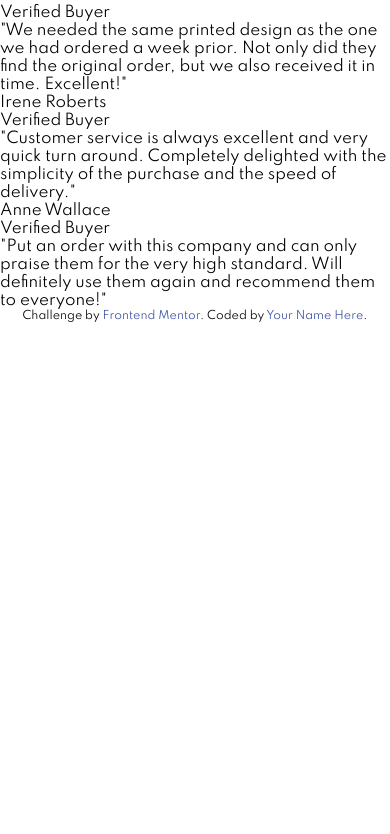
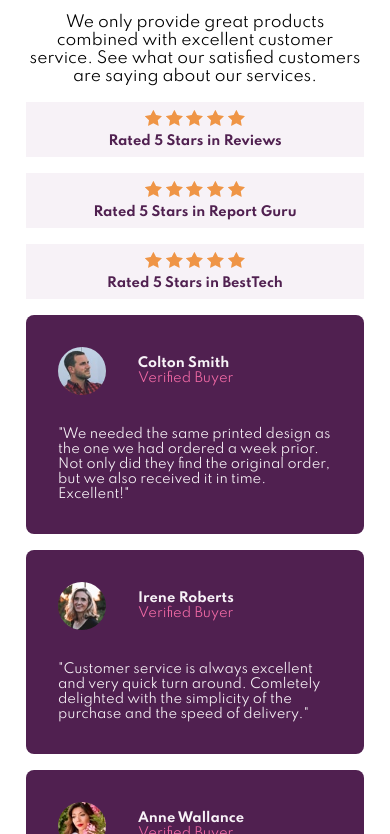
Before and after one commit to SirDev97/social-proof-section, a plain HTML site: page index.html in a window 390 px wide. Shown: the part 194-1028 px from the top of the page. Before the commit the page ends 844 px from the top, so only its background shows below. Drawn offline with Linux system fonts and the light colour scheme.

Commit message:
Finished mobile view

```diff
--- a/index.html
+++ b/index.html
@@ -14,8 +14,9 @@
     <title>Frontend Mentor | Social proof section</title>
     <style>
       .attribution {
-        font-size: 11px;
+        font-size: 10px;
         text-align: center;
+        margin-top: 1rem;
       }
       .attribution a {
         color: hsl(228, 45%, 44%);
@@ -23,6 +24,7 @@
     </style>
   </head>
   <body>
+    <div class="container">
       <div class="hero">
         <h1>10,000+ of our users love our products.</h1>
         <p>
@@ -31,29 +33,47 @@
         </p>
       </div>
 
-    <div class="reviews">
-      <div class="review">Rated 5 Stars in Reviews</div>
-      <div class="review">Rated 5 Stars in Report Guru</div>
-      <div class="review">Rated 5 Stars in BestTech</div>
-    </div>
+      <ul class="reviews flow-content">
+        <li>Rated 5 Stars in Reviews</li>
+        <li>Rated 5 Stars in Report Guru</li>
+        <li>Rated 5 Stars in BestTech</li>
+      </ul>
 
-    <div class="quotes">
+      <div class="quotes flow-content">
+        <blockquote>
+          <div class="split">
+            <img src="/images/image-colton.jpg">
             <div>
               <div class="buyer">Colton Smith</div>
-        <div class="verified">Verified Buyer</div>
-        "We needed the same printed design as the one we had ordered a week prior.
+              <div class="status">Verified Buyer</div>
+            </div>
+          </div>
+            <p class="quote">"We needed the same printed design as the one we had ordered a week prior.
             Not only did they find the original order, but we also received it in time.
-        Excellent!"</div>
+            Excellent!"</p>
+        </blockquote>
+        <blockquote>
+          <div class="split a-center">
+          <img src="/images/image-irene.jpg">
           <div>
             <div class="buyer">Irene Roberts</div>
-        <div class="verified">Verified Buyer</div>
-        "Customer service is always excellent and very quick turn around. Completely
-        delighted with the simplicity of the purchase and the speed of delivery."</div>
+            <div class="status">Verified Buyer</div>
+          </div>
+        </div>
+            <p class="quote">"Customer service is always excellent and very quick turn around. Comletely
+            delighted with the simplicity of the purchase and the speed of delivery."</p>
+        </blockquote>
+        <blockquote>
+          <div class="split">
+            <img src="/images/image-anne.jpg">
             <div>
-        <div class="buyer">Anne Wallace</div>
-        <div class="verified">Verified Buyer</div>
-        "Put an order with this company and can only praise them for the very high
-        standard. Will definitely use them again and recommend them to everyone!"</div>
+              <div class="buyer">Anne Wallance</div>
+              <div class="status">Verified Buyer</div>
+            </div>
+          </div>
+            <p class="quote">"Put an order with this company and can only praise them for the very high
+            standard. Will definitely use them again and recommend them to everyone!"</p>
+        </blockquote>
       </div>
 
       <div class="attribution">
@@ -62,5 +82,6 @@
           >Frontend Mentor</a
         >. Coded by <a href="#">Your Name Here</a>.
       </div>
+    </div> <!--container-->
   </body>
 </html>
--- a/scss/_globals.scss
+++ b/scss/_globals.scss
@@ -4,6 +4,11 @@
   margin: 0;
   padding: 0;
   box-sizing: border-box;
+}
+
+ul[class],
+ol[class] {
+  list-style: none;
 }
 
 a,
@@ -14,15 +19,39 @@ a:hover {
 
 body {
   font-family: "Spartan", sans-serif;
-  font-size: 0.9375rem;
+  font-size: $fs-400;
+  padding-top: 5rem;
+  text-align: center;
 }
 
-h1,
-h2,
-h3 {
-  margin-top: 0;
+h1 {
+  font-size: $fs-900;
+  color: $veryDarkMagenta;
+  line-height: 1;
+  max-width: 12ch;
+  margin-left: auto;
+  margin-right: auto;
+  margin-bottom: 1em;
+  font-weight: 700;
+}
+
+.hero {
+  p {
+    font-size: $fs-500;
+    margin-bottom: 1rem;
+  }
 }
 
 .container {
-  margin: 1.5rem;
+  max-width: 70rem;
+  padding: 0 2em;
+  margin: 0 auto;
 }
+
+.flow-content > * + * {
+  margin-top: var(--flow-space, 1rem);
+}
+
+.a-center {
+  align-items: center;
+}
--- a/scss/_quotes.scss
+++ b/scss/_quotes.scss
@@ -0,0 +1,35 @@
+.quotes {
+  blockquote {
+    background: $veryDarkMagenta;
+    color: $lightGrayishMagenta;
+    text-align: left;
+    border-radius: 0.5rem;
+    padding: 2rem;
+    max-width: 25rem;
+    margin-left: auto;
+    margin-right: auto;
+  }
+
+  .split {
+    display: flex;
+    align-items: center;
+  }
+
+  img {
+    width: 3rem;
+    border-radius: 50%;
+    margin-right: 2rem;
+  }
+
+  .buyer {
+    font-weight: 700;
+  }
+
+  .status {
+    color: $softPink;
+  }
+
+  .quote {
+    margin-top: 2rem;
+  }
+}
--- a/scss/_ratings.scss
+++ b/scss/_ratings.scss
@@ -0,0 +1,23 @@
+.reviews {
+  li {
+    background: $lightGrayishMagenta;
+    color: $veryDarkMagenta;
+    font-weight: 700;
+    padding: 0.5rem;
+    margin-bottom: 1rem;
+    max-width: 25rem;
+    margin-left: auto;
+    margin-right: auto;
+
+    &::before {
+      content: "";
+      width: 100px;
+      height: 1rem;
+      margin: 0 auto;
+      display: block;
+      background-image: url("/images/icon-star.svg");
+      margin-bottom: 0.5rem;
+      background-repeat: space;
+    }
+  }
+}
--- a/scss/_variables.scss
+++ b/scss/_variables.scss
@@ -7,10 +7,10 @@ $white: hsl(0, 0%, 100%);
 
 // Font sizes
 $fs-400: 0.8125rem;
-$fs-500: 0.0625rem;
+$fs-500: 0.9625rem;
 $fs-900: 2rem;
 
 // Font size desktop
-@media (min-width: 90em) {
-  $fs-900: 3rem;
-}
+// @media (min-width: 90em) {
+//   $fs-900: 3rem;
+// }
--- a/scss/main.scss
+++ b/scss/main.scss
@@ -1,4 +1,4 @@
+@import "variables";
 @import "globals";
-@import "variables";
 @import "quotes";
 @import "ratings";
```
Also changed, not shown: dist/css/main.css, 1 other file. Lines whose indentation alone changed are shown as unchanged.
